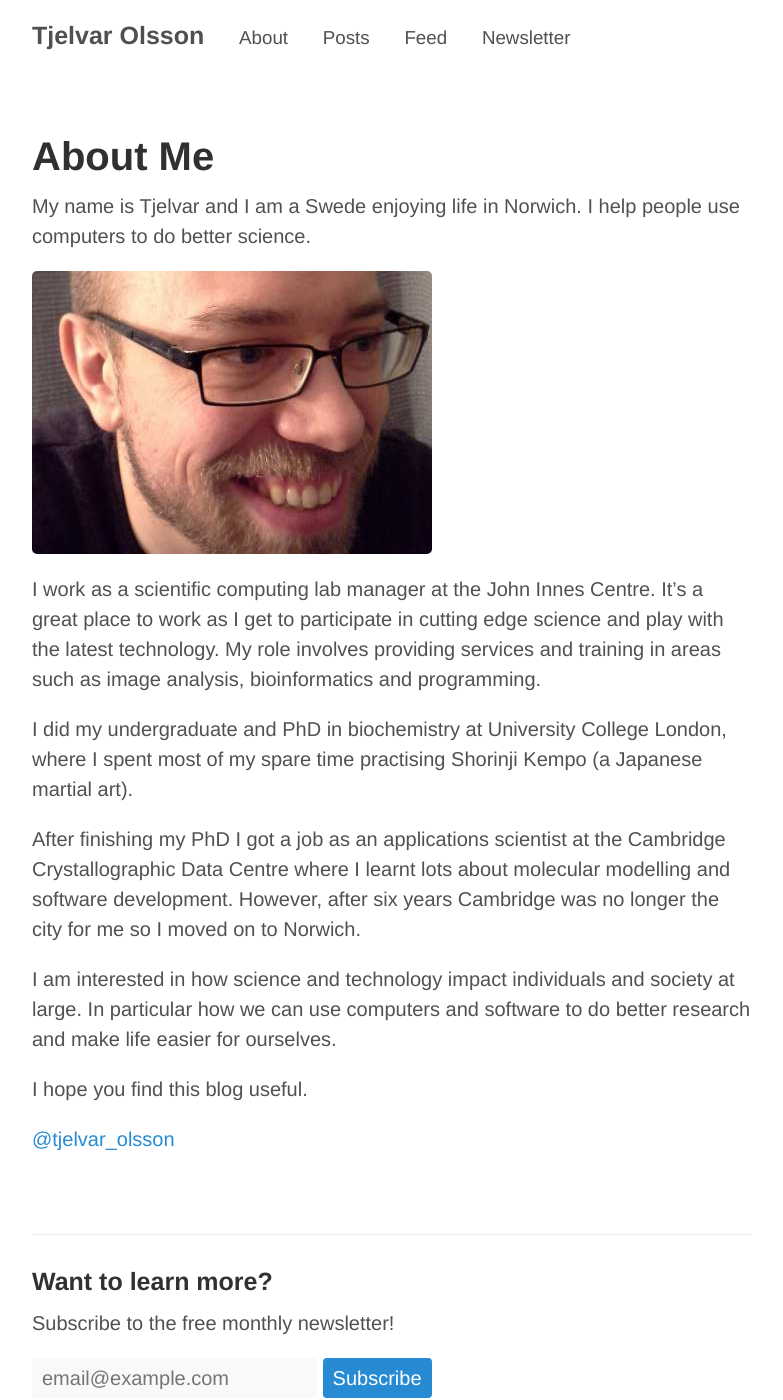
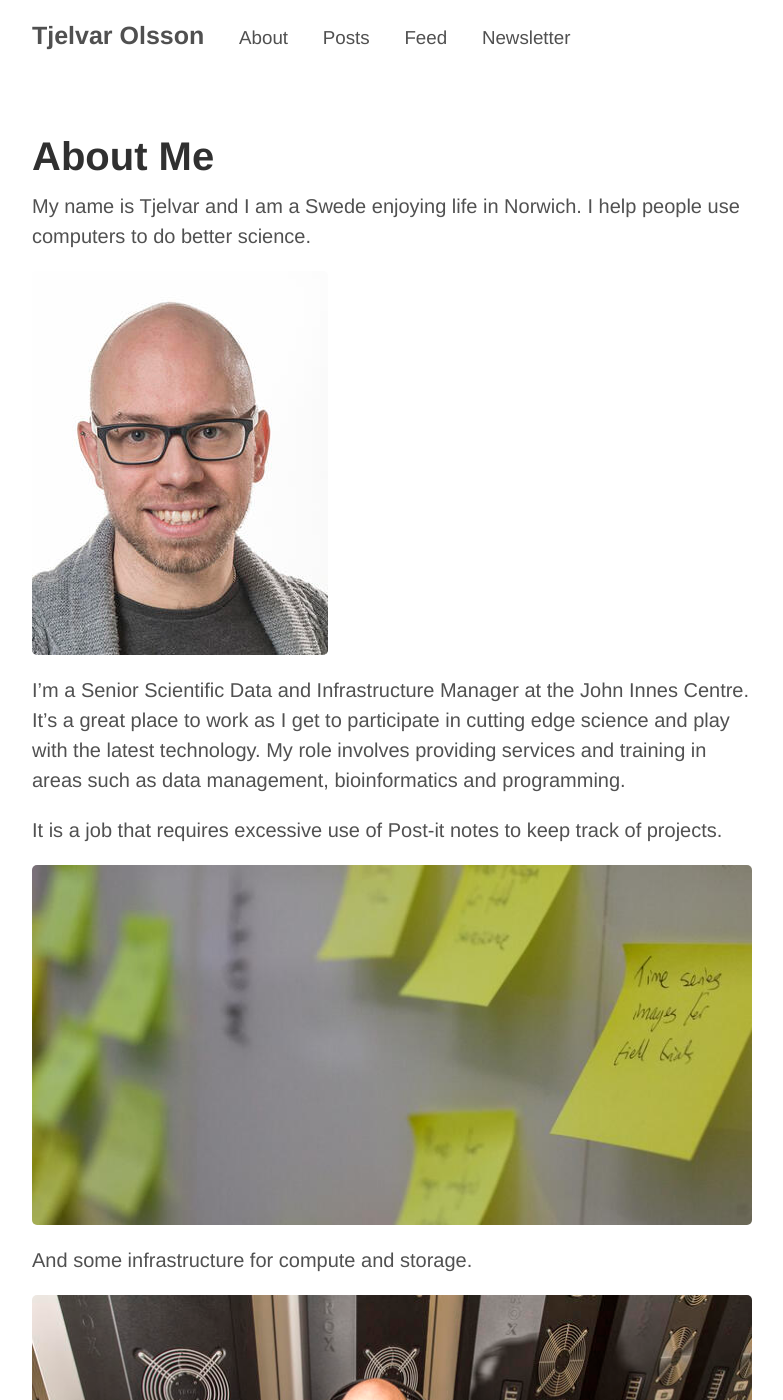
Before and after one commit to tjelvar-olsson/tjelvar-olsson.github.io, a Jekyll site: the page built from about.md, in a window 1280 px wide and 1400 px high. Shown: the whole window, without its empty margins (248-1031 px from the left). Built offline with Jekyll 4.4.1, drawn with Linux system fonts in a browser that asks for light colours; some of the changed text lies outside the part shown.

Commit message:
Update about me page

```diff
--- a/about.md
+++ b/about.md
@@ -8,12 +8,21 @@ tinyletter_signup: true
 My name is Tjelvar and I am a Swede enjoying life in Norwich. I help people
 use computers to do better science.
 
-![Tjelvar Olsson.](/images/tjelvar.jpg)
+![Tjelvar Olsson.](/images/tjelvar2.jpg)
 
-I work as a scientific computing lab manager at the John Innes Centre. It's a
-great place to work as I get to participate in cutting edge science and play
-with the latest technology. My role involves providing services and training in
-areas such as image analysis, bioinformatics and programming.
+I'm a Senior Scientific Data and Infrastructure Manager at the John Innes
+Centre. It's a great place to work as I get to participate in cutting edge
+science and play with the latest technology. My role involves providing
+services and training in areas such as data management, bioinformatics and
+programming.
+
+It is a job that requires excessive use of Post-it notes to keep track of projects.
+
+![Tjelvar Olsson.](/images/TaskBoard.jpg)
+
+And some infrastructure for compute and storage.
+
+![Tjelvar Olsson.](/images/server_room.jpg)
 
 I did my undergraduate and PhD in biochemistry at University College London,
 where I spent most of my spare time practising Shorinji Kempo (a Japanese
@@ -28,6 +37,13 @@ I am interested in how science and technology impact individuals and society at
 large. In particular how we can use computers and software to do better
 research and make life easier for ourselves.
 
-I hope you find this blog useful.
+I hope you find this blog useful. If you need in-depth help with scientific
+data management I'm available for consultancy.
 
-[@tjelvar_olsson](https://twitter.com/tjelvar_olsson)
+Below are links to my presence on other media.
+
+- [LinkedIn](https://www.linkedin.com/in/tjelvarolsson/)
+- [GitHub](https://github.com/tjelvar-olsson)
+- [Google Scholar](https://scholar.google.co.uk/citations?user=C6zQlvoAAAAJ&hl)
+- [ORCID](https://orcid.org/0000-0001-8791-4531)
+- [Twitter](https://twitter.com/tjelvar_olsson)
```
Also changed, not shown: images/TaskBoard.jpg (added), images/server_room.jpg (added), images/tjelvar2.jpg (added).
